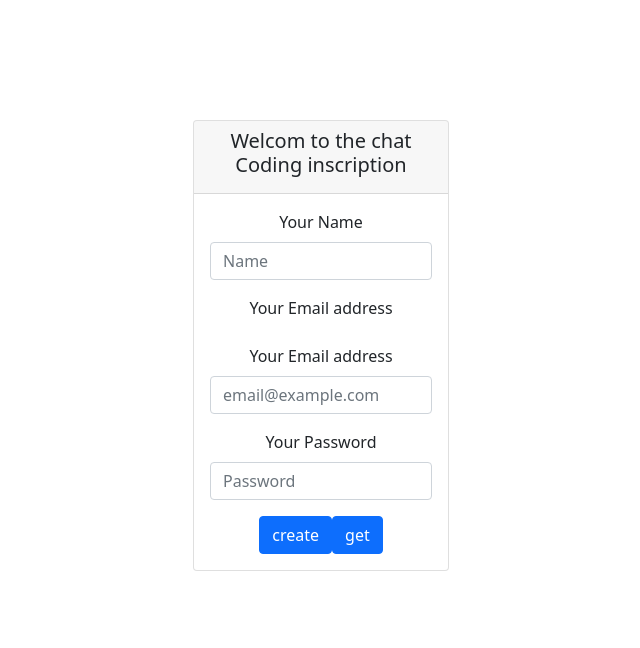
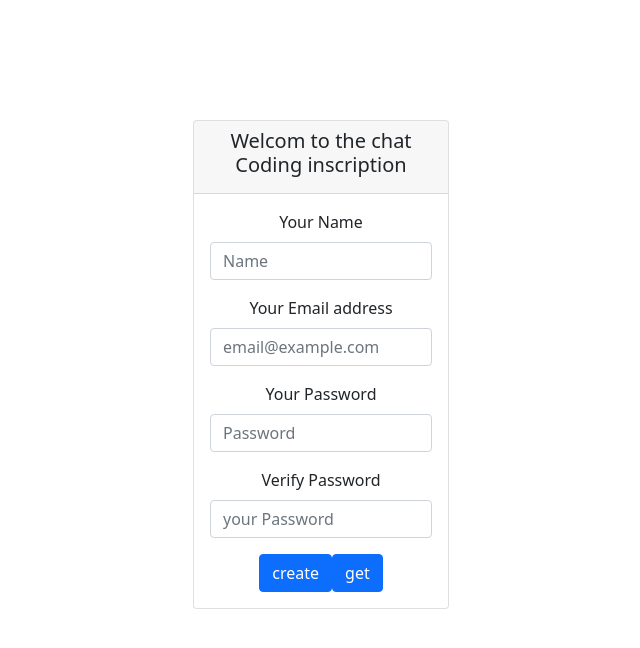
Before and after one commit to AlyssiaPH/NodeJSChat, a Vue app in the folder frontend/: page /inscription in a window 1280 px wide. Shown: the top 648 px of the page, without its empty margins (319-959 px from the left). Built offline with nearby package versions, Linux system fonts and the light colour scheme.

Commit message:
inscription modif

```diff
--- a/frontend/src/view/Inscription.vue
+++ b/frontend/src/view/Inscription.vue
@@ -14,20 +14,15 @@
               <input  class="form-control" id="exampleDropdownFormName" v-model="data.name"
                       placeholder="Name">
             </div>
+
             <div class="mb-3">
               <label for="exampleDropdownFormEmailError" class="form-label" >
                 Your Email address
               </label>
-              <input type="email" v-if="error" class="form-control is-invalid" id="exampleDropdownFormEmailError" v-model="data.email"
+              <input type="email"  class="form-control" id="exampleDropdownFormEmailError" v-model="data.email"
                      placeholder="email@example.com">
             </div>
-            <div class="mb-3">
-              <label for="exampleDropdownFormEmailNoError" class="form-label" >
-                Your Email address
-              </label>
-              <input type="email" v-if="!error" class="form-control" id="exampleDropdownFormEmailNoError" v-model="data.email"
-                     placeholder="email@example.com">
-            </div>
+
             <div class="mb-3">
               <label for="exampleDropdownFormPassword2" class="form-label">
                 Your Password
@@ -35,6 +30,15 @@
               <input type="password" class="form-control" id="exampleDropdownFormPassword2" v-model="data.password"
                      placeholder="Password">
             </div>
+
+            <div class="mb-3">
+              <label for="verifyPassword" class="form-label">
+               Verify Password
+              </label>
+              <input type="password" class="form-control" id="verifyPassword"
+                     placeholder="your Password">
+            </div>
+
             <button type="submit" class="btn btn-primary" @click="sendUserData">create</button>
 
             <button type="submit" class="btn btn-primary" @click="getIfUserMailExist">get</button>
```
